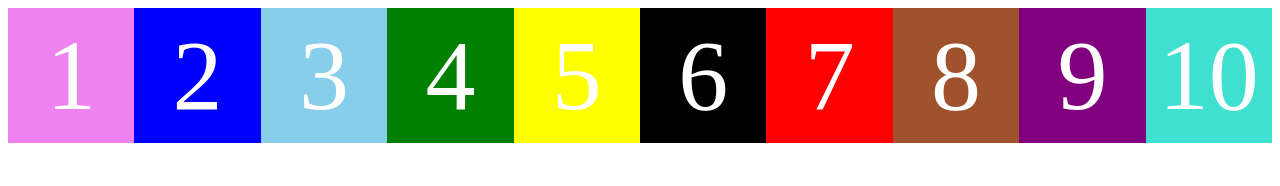
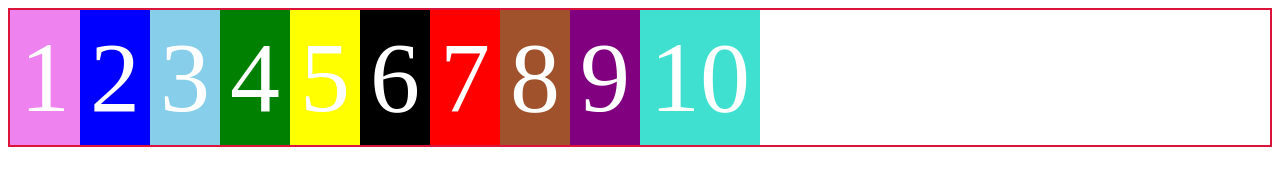
Before and after one commit to jyotirmoy430/flex, a plain HTML site: page index.html in a window 1280 px wide. Drawn offline with Linux system fonts and the light colour scheme.

Commit message:
160112 Added flexbox alignment

```diff
--- a/flexbox.css
+++ b/flexbox.css
@@ -18,17 +18,17 @@
 
 .container{
     display: flex;
+    border: 2px solid crimson;
+    flex-direction: row;
+    /*flex-direction: column;*/
+    /*min-height: 100vh;*/
+
+    /*justify-content: flex-start;*/
+    /*justify-content: flex-end;*/
+    /*justify-content: center;*/
+    /*justify-content: space-between;*/
+    /*justify-content: space-around;*/
+
 }
 
-/*good for changing order on small device*/
-.box{
-    flex: 1;
-}
-
-.box3{
-    /*order: 6;*/
-    /*order: -1;*/
-}
-.box4{
-    /*order:5;*/
-}
+/*.box{font-size: 10px;}*/
```
